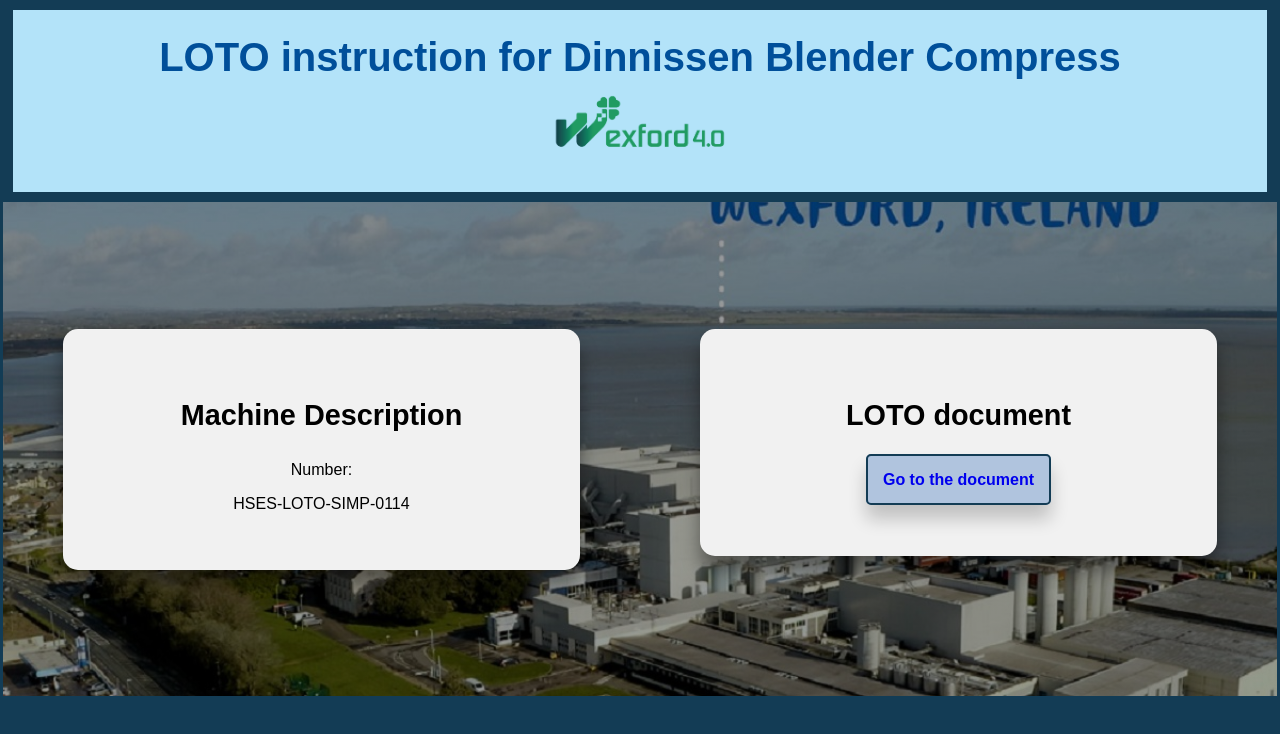
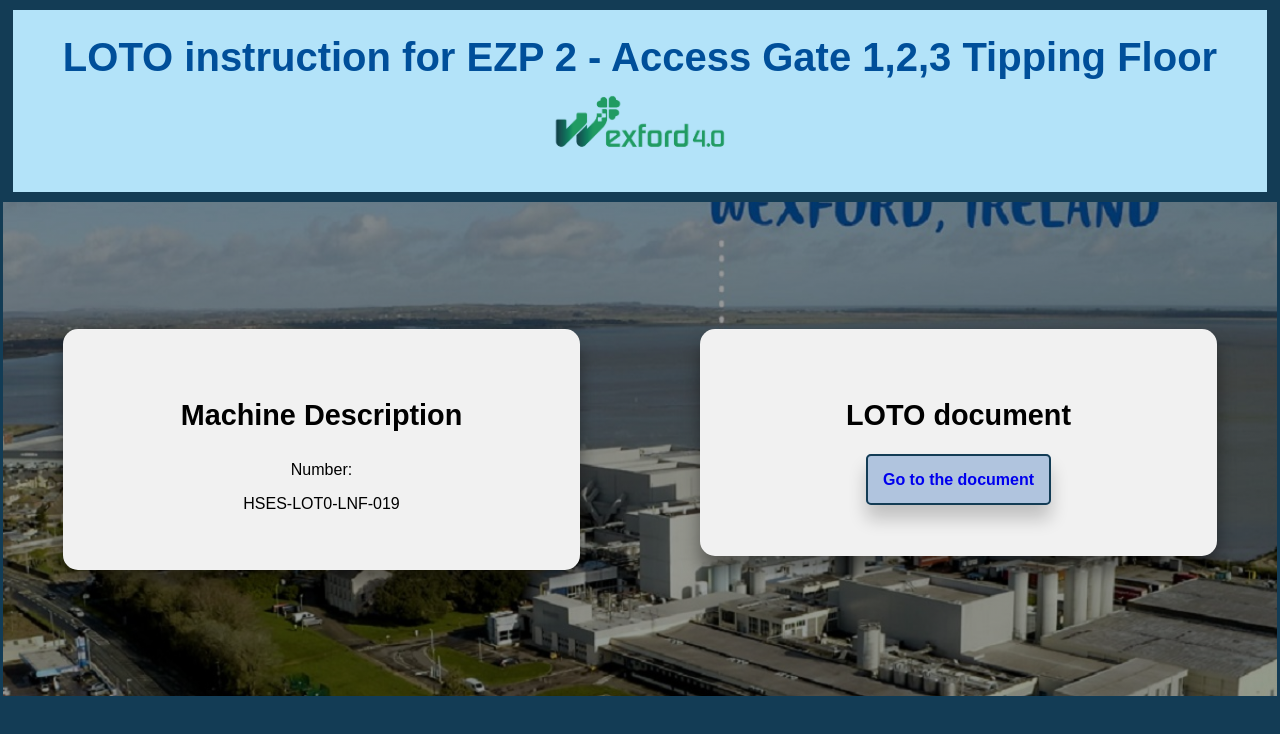
Before and after one commit to Constancetermoz/EZP-2---Access-Gate1-2-3-Tipping-Floor, a plain HTML site: page index.html in a window 1280 px wide. Drawn offline with Linux system fonts and the light colour scheme.

Commit message:
Update index.html

```diff
--- a/index.html
+++ b/index.html
@@ -2,13 +2,13 @@
 <html>
 <head>
 <meta name="LOTO Instruction" content="width=device-width, initial-scale=1">
-<title>LOTO INSTRUCTION - Dinnissen Blender Compress</title>
+<title>LOTO INSTRUCTION - EZP 2 - Access Gate 1,2,3 Tipping Floor</title>
 <link rel="stylesheet" href="style.css">
 </head>
 <body>
 
 <div class="Title">
-  <h1>LOTO instruction for Dinnissen Blender Compress</h1>
+  <h1>LOTO instruction for EZP 2 - Access Gate 1,2,3 Tipping Floor</h1>
   <img src="logo.png" alt="Wexford digital team logo" style="width:200px;">
 </div>
 
@@ -17,14 +17,14 @@
     <div class="card">
       <h3>Machine Description</h3>
       <p>Number:</p>
-      <p>HSES-LOTO-SIMP-0114</p>
+      <p>HSES-LOT0-LNF-019</p>
     </div>
   </div>
 
   <div class="column">
     <div class="card" style="padding-bottom:67px;">
       <h3 style="padding-bottom:10px;">LOTO document</h3>
-      <a href="https://live.danwex.ideagenqpulse.com/QPulse/default.aspx#ViewID=Revision_DetailView_Active&ObjectKey=5046&ObjectClassName=Bacchus.Xpo.BusinessObjects.Documents.Revision&mode=View">Go to the document</a>
+      <a href="https://live.danwex.ideagenqpulse.com/QPulse/default.aspx#ViewID=Revision_DetailView_Active&ObjectKey=4108&ObjectClassName=Bacchus.Xpo.BusinessObjects.Documents.Revision&mode=View">Go to the document</a>
     </div>
   </div>
 
```
